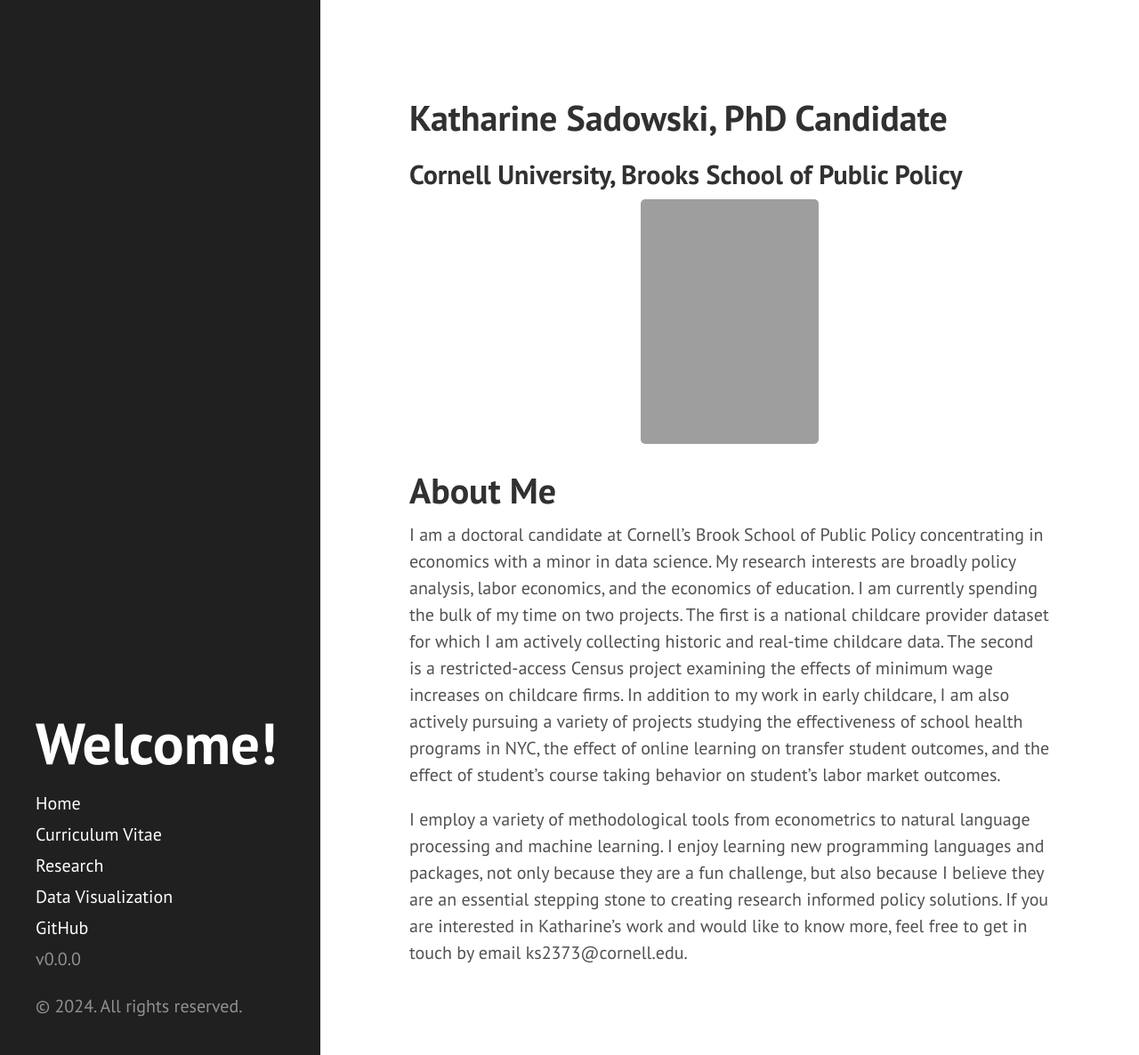
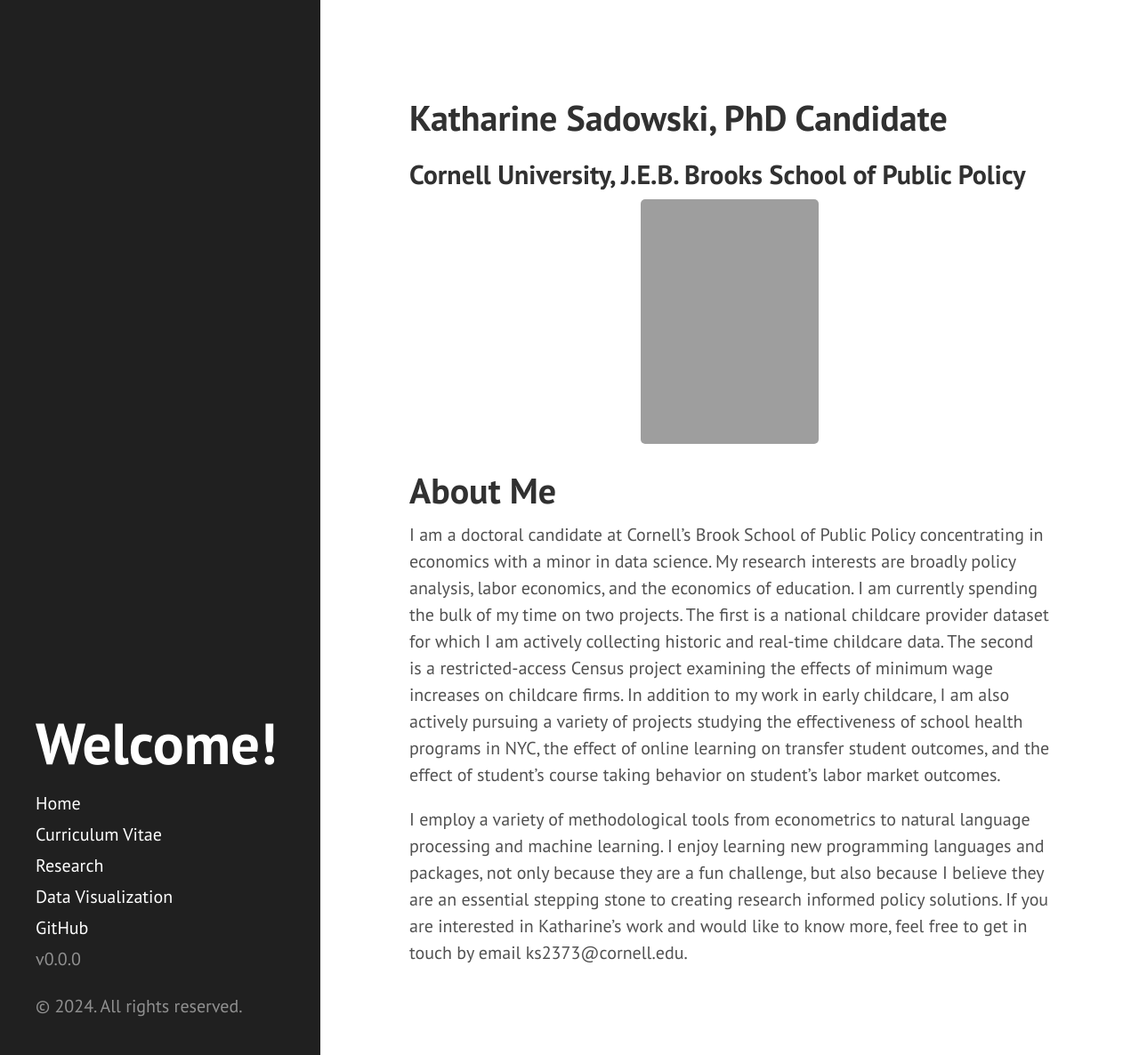
Before and after one commit to kcsadow/website, a Jekyll site: the page built from index.md, in a window 1280 px wide and 1186 px high. Shown: the whole window at 89% size. Built offline with Jekyll 4.4.1, drawn with Linux system fonts in a browser that asks for light colours; the list of posts is cut into pages by our own code.

```diff
--- a/index.md
+++ b/index.md
@@ -5,7 +5,7 @@ layout: default
 <!-- img src="{{ site.url }}{{ site.baseurl }}/assets/img/BrooksHeader.png" -->
 
 # Katharine Sadowski, PhD Candidate
-## Cornell University, Brooks School of Public Policy
+## Cornell University, J.E.B. Brooks School of Public Policy
 
 <p align="center">
   <img src="{{ site.url }}{{ site.baseurl }}/assets/img/kcsadow.jpg" width="200" height="275">
```
